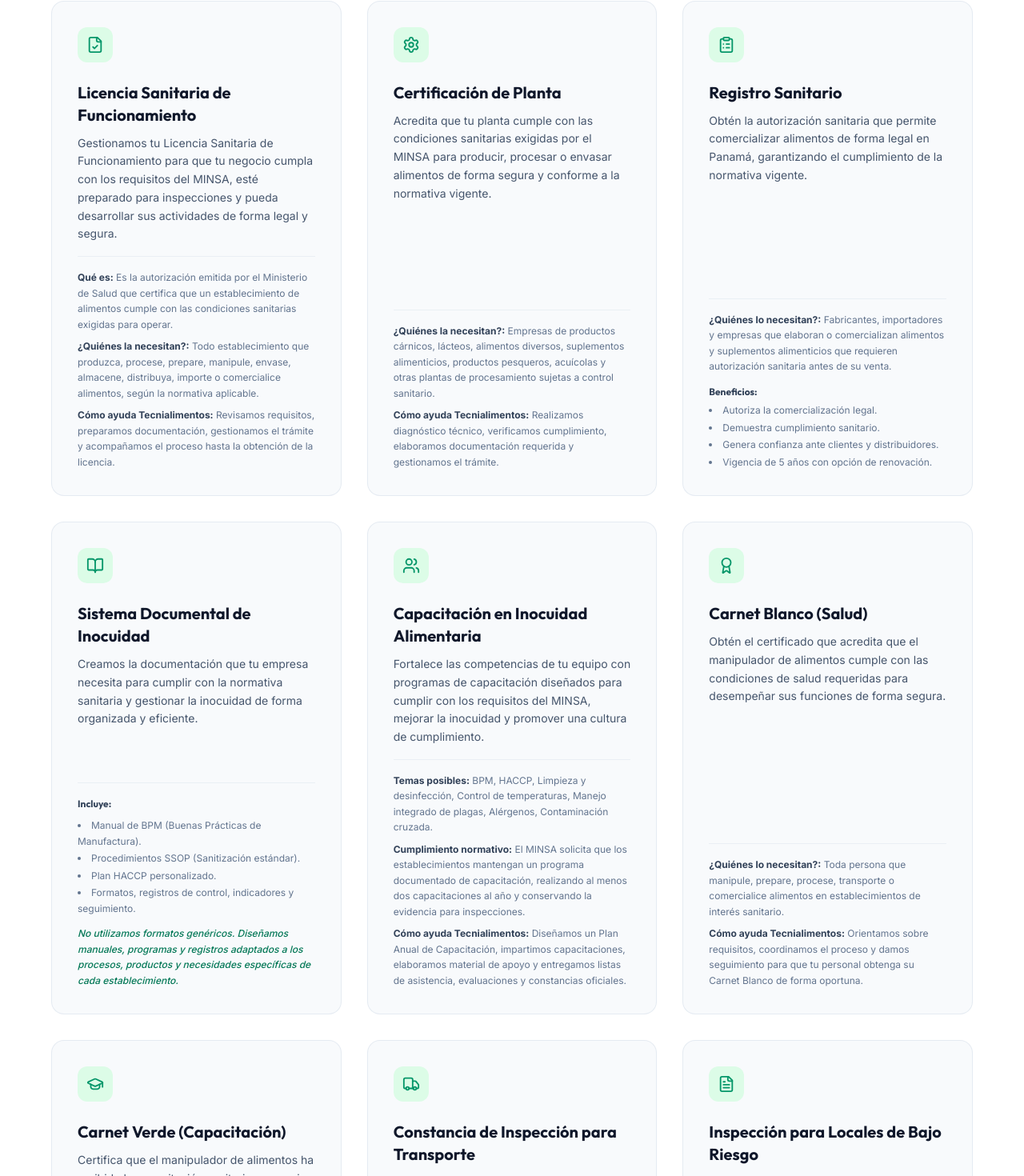
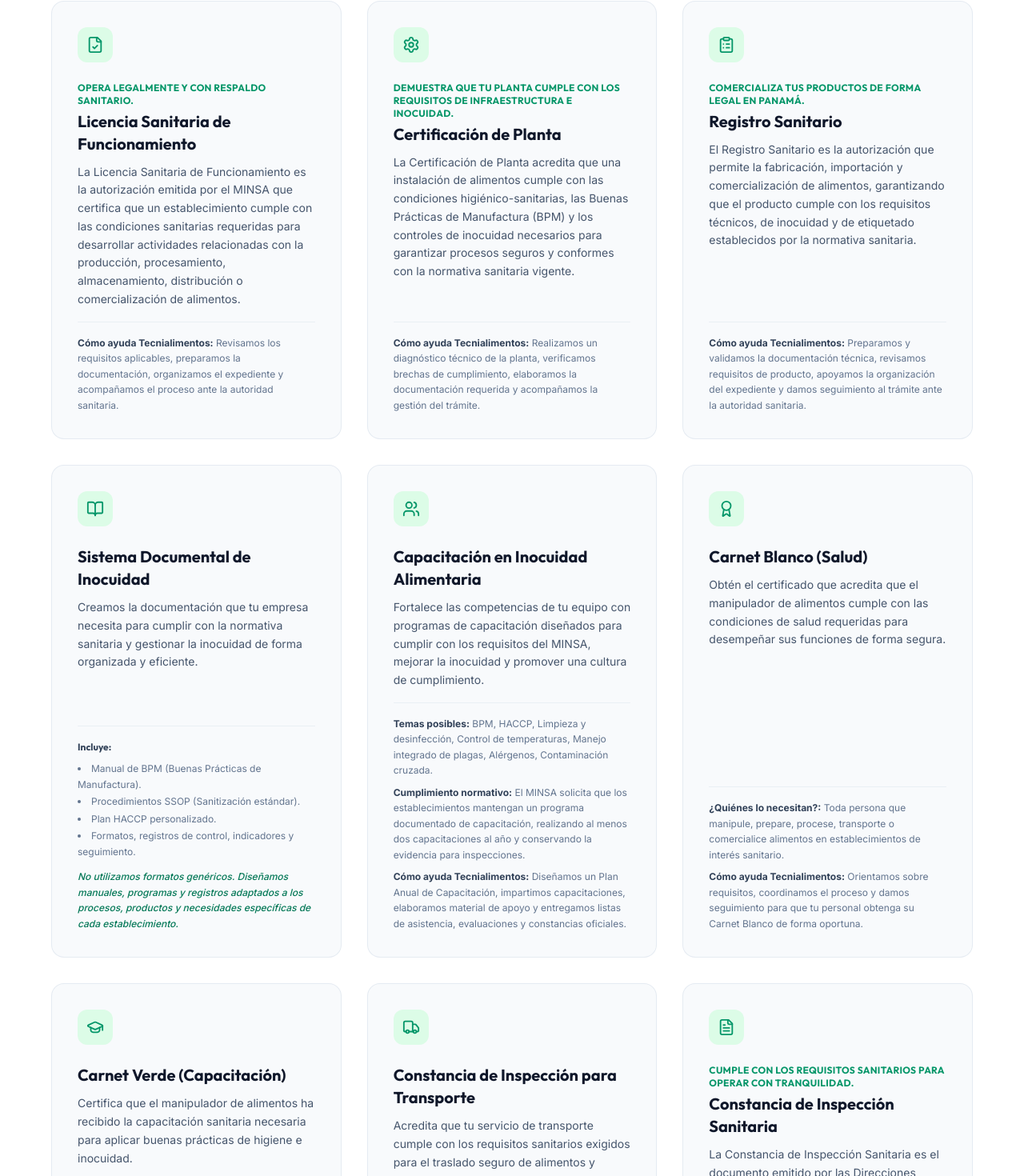
Before and after one commit to emyrarthuro-design/tecnialimentos-diag, a React (Vite) app: page / in a window 1280 px wide. Shown: the part 3846-5316 px from the top of the page at 80% size. Built offline with nearby package versions, Linux system fonts and the light colour scheme.

Commit message:
feat(landing): update Health License description
Refine the description of the Health Operating License to provide clearer information about MINSA requirements and operational compliance.

```diff
--- a/src/components/LandingPage.tsx
+++ b/src/components/LandingPage.tsx
@@ -416,14 +416,13 @@ export function LandingPage({ onStartQuiz }: LandingPageProps) {
               <div className="w-11 h-11 bg-blue-100 rounded-xl flex items-center justify-center mb-4 sm:mb-6 text-blue-600 group-hover:scale-105 transition-transform">
                 <FileCheck className="w-5.5 h-5.5" />
               </div>
+              <span className="text-xs font-bold text-blue-600 uppercase tracking-wide mb-1 block">Opera legalmente y con respaldo sanitario.</span>
               <h4 className="text-lg sm:text-xl font-bold text-blue-900 mb-2.5">Licencia Sanitaria de Funcionamiento</h4>
               <p className="text-slate-600 text-xs sm:text-sm leading-relaxed mb-4">
-                Gestionamos tu Licencia Sanitaria de Funcionamiento para que tu negocio cumpla con los requisitos del MINSA, esté preparado para inspecciones y pueda desarrollar sus actividades de forma legal y segura.
+                La Licencia Sanitaria de Funcionamiento es la autorización emitida por el MINSA que certifica que un establecimiento cumple con las condiciones sanitarias requeridas para desarrollar actividades relacionadas con la producción, procesamiento, almacenamiento, distribución o comercialización de alimentos.
               </p>
               <div className="border-t border-slate-200/60 pt-4 mt-auto space-y-2 text-[11px] sm:text-xs text-slate-500 leading-relaxed">
-                <p><strong className="text-slate-700">Qué es:</strong> Es la autorización emitida por el Ministerio de Salud que certifica que un establecimiento de alimentos cumple con las condiciones sanitarias exigidas para operar.</p>
-                <p><strong className="text-slate-700">¿Quiénes la necesitan?:</strong> Todo establecimiento que produzca, procese, prepare, manipule, envase, almacene, distribuya, importe o comercialice alimentos, según la normativa aplicable.</p>
-                <p><strong className="text-slate-700">Cómo ayuda Tecnialimentos:</strong> Revisamos requisitos, preparamos documentación, gestionamos el trámite y acompañamos el proceso hasta la obtención de la licencia.</p>
+                <p><strong className="text-slate-700">Cómo ayuda Tecnialimentos:</strong> Revisamos los requisitos aplicables, preparamos la documentación, organizamos el expediente y acompañamos el proceso ante la autoridad sanitaria.</p>
               </div>
             </div>
 
@@ -432,13 +431,13 @@ export function LandingPage({ onStartQuiz }: LandingPageProps) {
               <div className="w-11 h-11 bg-blue-100 rounded-xl flex items-center justify-center mb-4 sm:mb-6 text-blue-600 group-hover:scale-105 transition-transform">
                 <Settings className="w-5.5 h-5.5" />
               </div>
+              <span className="text-xs font-bold text-blue-600 uppercase tracking-wide mb-1 block">Demuestra que tu planta cumple con los requisitos de infraestructura e inocuidad.</span>
               <h4 className="text-lg sm:text-xl font-bold text-blue-900 mb-2.5">Certificación de Planta</h4>
               <p className="text-slate-600 text-xs sm:text-sm leading-relaxed mb-4">
-                Acredita que tu planta cumple con las condiciones sanitarias exigidas por el MINSA para producir, procesar o envasar alimentos de forma segura y conforme a la normativa vigente.
+                La Certificación de Planta acredita que una instalación de alimentos cumple con las condiciones higiénico-sanitarias, las Buenas Prácticas de Manufactura (BPM) y los controles de inocuidad necesarios para garantizar procesos seguros y conformes con la normativa sanitaria vigente.
               </p>
               <div className="border-t border-slate-200/60 pt-4 mt-auto space-y-2 text-[11px] sm:text-xs text-slate-500 leading-relaxed">
-                <p><strong className="text-slate-700">¿Quiénes la necesitan?:</strong> Empresas de productos cárnicos, lácteos, alimentos diversos, suplementos alimenticios, productos pesqueros, acuícolas y otras plantas de procesamiento sujetas a control sanitario.</p>
-                <p><strong className="text-slate-700">Cómo ayuda Tecnialimentos:</strong> Realizamos diagnóstico técnico, verificamos cumplimiento, elaboramos documentación requerida y gestionamos el trámite.</p>
+                <p><strong className="text-slate-700">Cómo ayuda Tecnialimentos:</strong> Realizamos un diagnóstico técnico de la planta, verificamos brechas de cumplimiento, elaboramos la documentación requerida y acompañamos la gestión del trámite.</p>
               </div>
             </div>
 
@@ -447,21 +446,13 @@ export function LandingPage({ onStartQuiz }: LandingPageProps) {
               <div className="w-11 h-11 bg-blue-100 rounded-xl flex items-center justify-center mb-4 sm:mb-6 text-blue-600 group-hover:scale-105 transition-transform">
                 <ClipboardList className="w-5.5 h-5.5" />
               </div>
+              <span className="text-xs font-bold text-blue-600 uppercase tracking-wide mb-1 block">Comercializa tus productos de forma legal en Panamá.</span>
               <h4 className="text-lg sm:text-xl font-bold text-blue-900 mb-2.5">Registro Sanitario</h4>
               <p className="text-slate-600 text-xs sm:text-sm leading-relaxed mb-4">
-                Obtén la autorización sanitaria que permite comercializar alimentos de forma legal en Panamá, garantizando el cumplimiento de la normativa vigente.
+                El Registro Sanitario es la autorización que permite la fabricación, importación y comercialización de alimentos, garantizando que el producto cumple con los requisitos técnicos, de inocuidad y de etiquetado establecidos por la normativa sanitaria.
               </p>
               <div className="border-t border-slate-200/60 pt-4 mt-auto space-y-2 text-[11px] sm:text-xs text-slate-500 leading-relaxed">
-                <p><strong className="text-slate-700">¿Quiénes lo necesitan?:</strong> Fabricantes, importadores y empresas que elaboran o comercializan alimentos y suplementos alimenticios que requieren autorización sanitaria antes de su venta.</p>
-                <div className="pt-1">
-                  <p className="font-bold text-slate-700 mb-1">Beneficios:</p>
-                  <ul className="list-disc list-inside space-y-0.5">
-                    <li>Autoriza la comercialización legal.</li>
-                    <li>Demuestra cumplimiento sanitario.</li>
-                    <li>Genera confianza ante clientes y distribuidores.</li>
-                    <li>Vigencia de 5 años con opción de renovación.</li>
-                  </ul>
-                </div>
+                <p><strong className="text-slate-700">Cómo ayuda Tecnialimentos:</strong> Preparamos y validamos la documentación técnica, revisamos requisitos de producto, apoyamos la organización del expediente y damos seguimiento al trámite ante la autoridad sanitaria.</p>
               </div>
             </div>
 
@@ -554,17 +545,18 @@ export function LandingPage({ onStartQuiz }: LandingPageProps) {
               </div>
             </div>
 
-            {/* Service 9: Constancia de Inspección Sanitaria para Establecimientos de Bajo Riesgo */}
+            {/* Service 9: Constancia de Inspección Sanitaria */}
             <div className="bg-slate-50 border border-slate-200/80 p-5 sm:p-6 md:p-8 rounded-2xl flex flex-col hover:border-blue-400 transition-all hover:shadow-xs group">
               <div className="w-11 h-11 bg-blue-100 rounded-xl flex items-center justify-center mb-4 sm:mb-6 text-blue-600 group-hover:scale-105 transition-transform">
                 <FileText className="w-5.5 h-5.5" />
               </div>
-              <h4 className="text-lg sm:text-xl font-bold text-blue-900 mb-2.5">Inspección para Locales de Bajo Riesgo</h4>
+              <span className="text-xs font-bold text-blue-600 uppercase tracking-wide mb-1 block">Cumple con los requisitos sanitarios para operar con tranquilidad.</span>
+              <h4 className="text-lg sm:text-xl font-bold text-blue-900 mb-2.5">Constancia de Inspección Sanitaria</h4>
               <p className="text-slate-600 text-xs sm:text-sm leading-relaxed mb-4">
-                Obtén la constancia que acredita que tu negocio cumple con los requisitos sanitarios para la preparación, manipulación y expendio de alimentos.
+                La Constancia de Inspección Sanitaria es el documento emitido por las Direcciones Regionales de Control de Alimentos y Vigilancia Veterinaria que acredita que un establecimiento de interés sanitario de bajo riesgo o un servicio de transporte de alimentos cumple con los requisitos sanitarios exigidos para desarrollar sus actividades.
               </p>
               <div className="border-t border-slate-200/60 pt-4 mt-auto space-y-2 text-[11px] sm:text-xs text-slate-500 leading-relaxed">
-                <p><strong className="text-slate-700">¿Quiénes la necesitan?:</strong> Mercados, productores artesanales, ferias, puestos de venta, fondas, kioscos, refresquerías, cocinas, comedores no industriales, hostales, cabañas y otros establecimientos donde se preparen, manipulen o expendan alimentos.</p>
+                <p><strong className="text-slate-700">Cómo ayuda Tecnialimentos:</strong> Evaluamos las condiciones del establecimiento o servicio, identificamos los requisitos aplicables, preparamos la documentación necesaria y acompañamos el proceso de inspección o renovación.</p>
               </div>
             </div>
           </div>
```
